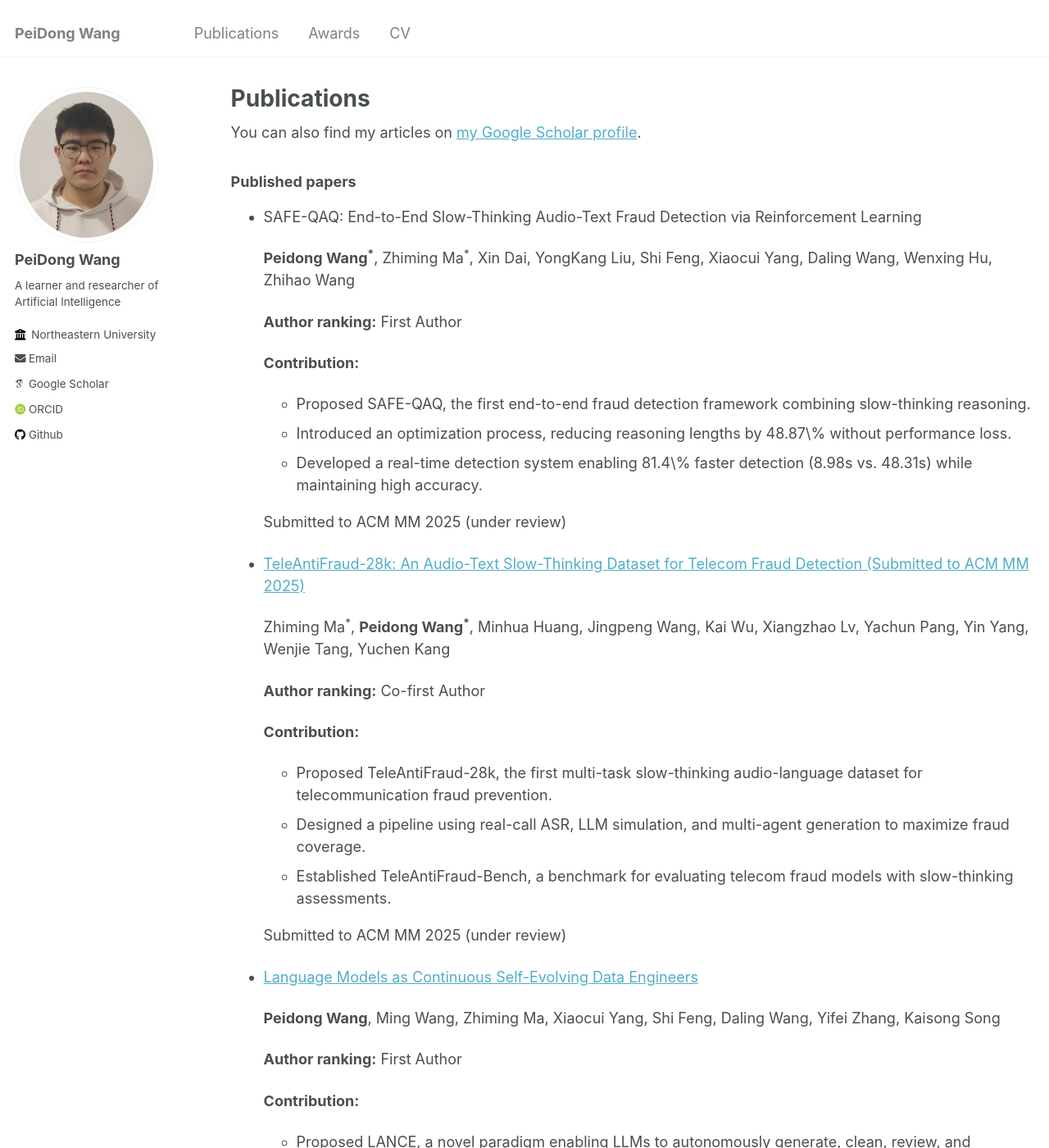
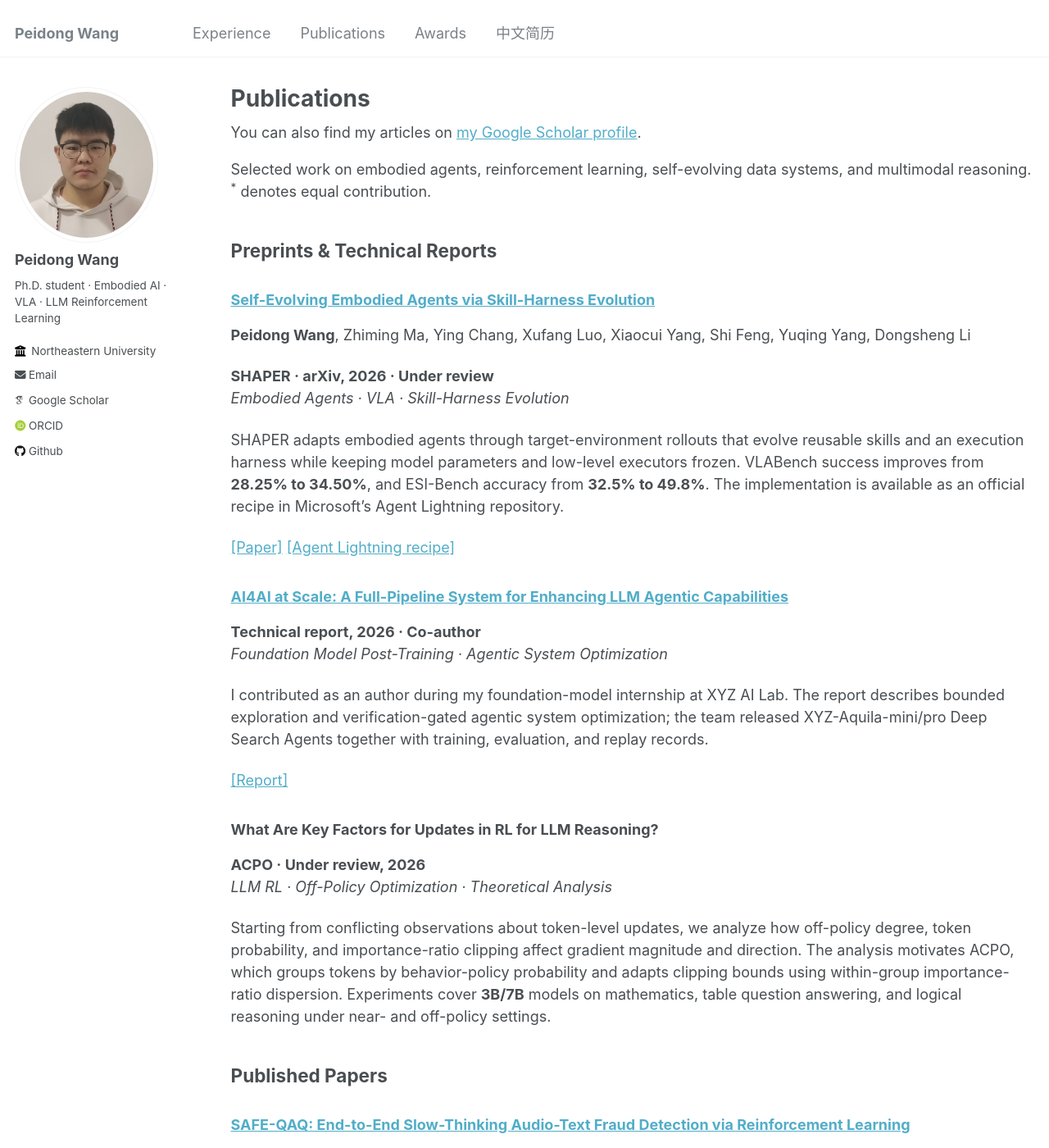
Before and after one commit to Control-derek/Control-derek.github.io, a Jekyll site: the page built from _pages/publications.md, in a window 1280 px wide and 1400 px high. Shown: the whole window at 82% size. Built offline with Jekyll 4.4.1, drawn with Linux system fonts in a browser that asks for light colours; some web fonts are replaced; some of the changed text lies outside the part shown.

Commit message:
Update research profile, robotics experience, and Chinese resume

```diff
--- a/_config.yml
+++ b/_config.yml
@@ -8,10 +8,10 @@
 
 # Basic Site Settings
 locale                   : "en-US"
-title                    : "PeiDong Wang"
+title                    : "Peidong Wang"
 title_separator          : "-"
-name                     : &name "PeiDong Wang"
-description              : &description "personal description"
+name                     : &name "Peidong Wang"
+description              : &description "Peidong Wang — Embodied AI, vision-language-action models, and reinforcement learning for LLMs. Ph.D. student at Northeastern University."
 url                      : "https://control-derek.github.io" # the base hostname & protocol for your site e.g. "https://mmistakes.github.io"
 baseurl                  : "" # the subpath of your site, e.g. "/blog"
 repository               : "Control-derek/Control-derek.github.io"
@@ -22,9 +22,9 @@ repository               : "Control-derek/Control-derek.github.io"
 author:
   # Biographic information
   avatar           : "picture2.jpg"
-  name             : "PeiDong Wang"
+  name             : "Peidong Wang"
   pronouns         : # example: "she/her"
-  bio              : "A learner and researcher of Artificial Intelligence"
+  bio              : "Ph.D. student · Embodied AI · VLA · LLM Reinforcement Learning"
   location         : # "Earth"
   employer         : "Northeastern University"
   uri              : # URL
--- a/_data/navigation.yml
+++ b/_data/navigation.yml
@@ -1,5 +1,8 @@
 # main links links
 main:
+  - title: "Experience"
+    url: /experience/
+
   - title: "Publications"
     url: /publications/
 
@@ -18,7 +21,7 @@ main:
   # - title: "Blog Posts"
   #   url: /year-archive/
 
-  - title: "CV"
+  - title: "中文简历"
     url: /cv/
 
   # - title: "Guide"
--- /dev/null
+++ b/_pages/experience.md
@@ -0,0 +1,67 @@
+---
+layout: archive
+title: "Research & Robotics Experience"
+permalink: /experience/
+author_profile: true
+---
+
+## Research internships
+
+### XYZ AI Lab (行云至理研究院)
+
+**Foundation Model Research Intern · Shanghai · May 2026–present**<br>
+Mentor: **Xufang Luo**
+
+- Contribute to Code Agent pre-training, RL baselines, and data-to-training workflows. Work on filtering, rendering, deduplication, and scoring for four data types: non-PR commits, PR relations, review feedback, and code review.
+- Scored **232 million commit samples** and built auditable relaxed/strict quality gates. Across task types, **62.9%–94.4% of candidates in calibration sets** failed the quality rules, informing pre-training and mid-training data selection.
+- Co-authored **[AI4AI at Scale](https://xyz-lab.ai/blogs/ai4ai-at-scale/assets/bounded-exploration-ai4ai-system-optimization.pdf)** on bounded exploration and verification-gated agentic system optimization. The team released XYZ-Aquila-mini/pro Deep Search Agents with training, evaluation, and replay records.
+
+### Microsoft Research Asia (MSRA)
+
+**Research Intern · Shanghai · June 2025–May 2026**<br>
+Mentor: **Xufang Luo**
+
+- Study RLVR/GRPO updates through **ACPO**. Starting from conflicting findings about high-entropy and low-probability tokens, analyze how the number of updates per rollout changes off-policy degree, importance-ratio dispersion, and clipping behavior.
+- Derive the relationship between token probability and importance-ratio variance, and characterize the conditional clipped gradient expectation to explain gradient dominance reversal. Use probability-bin-specific clipping thresholds informed by within-bin importance-ratio dispersion; evaluate on **3B/7B** models across mathematics, table QA, and logical reasoning.
+
+## Embodied agents and physical robots
+
+### SHAPER — Self-Evolving Embodied Agents via Skill-Harness Evolution
+
+**First author · MSRA research project · 2026**<br>
+[Paper](https://arxiv.org/abs/2608.11350) · [Agent Lightning recipe](https://github.com/microsoft/agent-lightning/tree/v0.x/contrib/recipes/shaper)
+
+- Evolve skills and an execution harness through target-environment rollouts while keeping model parameters and low-level executors frozen, adapting embodied agents without weight updates.
+- Improve **VLABench success from 28.25% to 34.50% (+6.25 pp)** and **ESI-Bench accuracy from 32.5% to 49.8% (+17.3 pp)**. The implementation was merged into Microsoft's Agent Lightning repository as an official recipe, covering training and evaluation on both benchmarks.
+
+### SO-ARM101 — VLA Behavior Cloning & Online Reinforcement Learning
+
+**Personal robotics project · 2026**<br>
+LeRobot · OpenPI · π₀.₅ · ACT · SmolVLA · Residual RL
+
+- Built a six-joint leader/follower robot setup with fixed and wrist cameras, **30 Hz teleoperation**, and remote inference. Collected **120 demonstrations / 25,316 frames** for stacking a medicine box onto a tea tin, with video/trajectory consistency checks, semantic quality review, idle-frame trimming, and training-set normalization.
+- Conducted π₀.₅ full-parameter BC fine-tuning and physical evaluation. The medicine-box policy completed **39/39 trials (100.0%) across 13 placements** in the reported test batch.
+- For grasping a toy sword and aligning it with a sword-stand slot, used a **frozen π₀.₅ and an offline-trained RL Token** with two-stage **TD3-style residual Actor-Critic** policies for grasping and placement. Online learning increased complete-task success from **2/12 (16.7%) with BC to 9/12 (75.0%) after RL**.
+
+### ROBOCON 2022 — Motion Control
+
+**October 2021–July 2022**<br>
+National First Prize (Runner-up), “Create Brilliant Together” · National Third Prize, “Robot Equestrian”
+
+- Combined Brown's triple exponential smoothing and Kalman filtering for moving-target prediction and delay compensation; used cubic B-splines and minimum-snap methods for two-robot trajectory planning.
+- Developed reaction-wheel MPC and PID controllers for quadruped balance, with a three-state, three-step MPC formulation and constrained QPs using Eigen/OSQP. Completed **5 ms Linux–STM32F407 bench closed-loop integration** and contributed to embedded control and foot-end trajectory development.
+
+## Multimodal RL and deployment
+
+### SAFE-QAQ — Audio-Text Fraud Detection
+
+**Co-first author · Northeastern University × China Mobile Internet · March–April 2025**<br>
+ACL 2026 · [Paper](https://aclanthology.org/2026.acl-long.1201/) · [Code](https://github.com/Control-derek/SAFE-QAQ)
+
+- Built an end-to-end audio-text reasoning framework using GRPO with rule-based rewards, followed by rejection-sampling fine-tuning and length-constrained RL for efficient reasoning.
+- Deployed with China Mobile in a production anti-fraud pipeline processing **over 70,000 calls daily**. Achieved **87.49 average classification F1** on TeleAntiFraud-Bench with **48.87% shorter reasoning chains**; the chunk-based real-time variant reports **8.98 s average detection duration**.
+
+## Skills
+
+**Embodied AI & robotics:** LeRobot, OpenPI, ACT, SmolVLA, π₀.₅, residual RL, SO-ARM101, STM32, PID, MPC.<br>
+**LLMs & training:** PyTorch, Transformers, RLVR/GRPO, off-policy RL, Code Agents, training data curation.
--- a/_pages/publications.md
+++ b/_pages/publications.md
@@ -9,73 +9,90 @@ author_profile: true
   <div class="wordwrap">You can also find my articles on <a href="{{site.author.googlescholar}}">my Google Scholar profile</a>.</div>
 {% endif %}
 
-<!-- {% include base_path %}
+Selected work on embodied agents, reinforcement learning, self-evolving data systems, and multimodal reasoning. <sup>*</sup> denotes equal contribution.
 
-{% for post in site.publications reversed %}
-  {% include archive-single.html %}
-{% endfor %} -->
-### Published papers
+## Preprints & Technical Reports
 
-- SAFE-QAQ: End-to-End Slow-Thinking Audio-Text Fraud Detection via Reinforcement Learning
+### [Self-Evolving Embodied Agents via Skill-Harness Evolution](https://arxiv.org/abs/2608.11350)
 
-  **Peidong Wang<sup>\*</sup>**, Zhiming Ma<sup>\*</sup>, Xin Dai, YongKang Liu, Shi Feng, Xiaocui Yang, Daling Wang, Wenxing Hu, Zhihao Wang
+**Peidong Wang**, Zhiming Ma, Ying Chang, Xufang Luo, Xiaocui Yang, Shi Feng, Yuqing Yang, Dongsheng Li
 
-  **Author ranking:** First Author
+**SHAPER · arXiv, 2026 · Under review**<br>
+*Embodied Agents · VLA · Skill-Harness Evolution*
 
-  **Contribution:**
-   * Proposed SAFE-QAQ, the first end-to-end fraud detection framework combining slow-thinking reasoning.
-   * Introduced an optimization process, reducing reasoning lengths by 48.87\% without performance loss.
-   * Developed a real-time detection system enabling 81.4\% faster detection (8.98s vs. 48.31s) while maintaining high accuracy.
+SHAPER adapts embodied agents through target-environment rollouts that evolve reusable skills and an execution harness while keeping model parameters and low-level executors frozen. VLABench success improves from **28.25% to 34.50%**, and ESI-Bench accuracy from **32.5% to 49.8%**. The implementation is available as an official recipe in Microsoft's Agent Lightning repository.
 
-  Submitted to ACM MM 2025 (under review)
+[[Paper]](https://arxiv.org/abs/2608.11350) [[Agent Lightning recipe]](https://github.com/microsoft/agent-lightning/tree/v0.x/contrib/recipes/shaper)
 
-- [TeleAntiFraud-28k: An Audio-Text Slow-Thinking Dataset for Telecom Fraud Detection (Submitted to ACM MM 2025)](https://arxiv.org/abs/2503.24115)
+### [AI4AI at Scale: A Full-Pipeline System for Enhancing LLM Agentic Capabilities](https://xyz-lab.ai/blogs/ai4ai-at-scale/assets/bounded-exploration-ai4ai-system-optimization.pdf)
 
-  Zhiming Ma<sup>\*</sup>, **Peidong Wang<sup>\*</sup>**, Minhua Huang, Jingpeng Wang, Kai Wu, Xiangzhao Lv, Yachun Pang, Yin Yang, Wenjie Tang, Yuchen Kang
+**Technical report, 2026 · Co-author**<br>
+*Foundation Model Post-Training · Agentic System Optimization*
 
-  **Author ranking:** Co-first Author
+I contributed as an author during my foundation-model internship at XYZ AI Lab. The report describes bounded exploration and verification-gated agentic system optimization; the team released XYZ-Aquila-mini/pro Deep Search Agents together with training, evaluation, and replay records.
 
-  **Contribution:**
-   * Proposed TeleAntiFraud-28k, the first multi-task slow-thinking audio-language dataset for telecommunication fraud prevention.
-   * Designed a pipeline using real-call ASR, LLM simulation, and multi-agent generation to maximize fraud coverage.
-   * Established TeleAntiFraud-Bench, a benchmark for evaluating telecom fraud models with slow-thinking assessments.
+[[Report]](https://xyz-lab.ai/blogs/ai4ai-at-scale/assets/bounded-exploration-ai4ai-system-optimization.pdf)
 
-  Submitted to ACM MM 2025 (under review)
+### What Are Key Factors for Updates in RL for LLM Reasoning?
 
-- [Language Models as Continuous Self-Evolving Data Engineers](https://arxiv.org/abs/2412.15151)
+**ACPO · Under review, 2026**<br>
+*LLM RL · Off-Policy Optimization · Theoretical Analysis*
 
-  **Peidong Wang**, Ming Wang, Zhiming Ma, Xiaocui Yang, Shi Feng, Daling Wang, Yifei Zhang, Kaisong Song
+Starting from conflicting observations about token-level updates, we analyze how off-policy degree, token probability, and importance-ratio clipping affect gradient magnitude and direction. The analysis motivates ACPO, which groups tokens by behavior-policy probability and adapts clipping bounds using within-group importance-ratio dispersion. Experiments cover **3B/7B** models on mathematics, table question answering, and logical reasoning under near- and off-policy settings.
 
-  **Author ranking:** First Author
+## Published Papers
 
-  **Contribution:**
-  * Proposed LANCE, a novel paradigm enabling LLMs to autonomously generate, clean, review, and annotate data for training themselves.
-  * LANCE automates post-training data construction, improving efficiency, quality, and model performance across tasks by iterative self-training.
-  * LANCE enhances mathematical reasoning, improving both basic and advanced tasks with general-purpose data.
+### [SAFE-QAQ: End-to-End Slow-Thinking Audio-Text Fraud Detection via Reinforcement Learning](https://aclanthology.org/2026.acl-long.1201/)
 
-  Submitted to ACL 2025 (under review)
+**Peidong Wang<sup>*</sup>**, Zhiming Ma<sup>*</sup>, Xin Dai<sup>*</sup>, Yongkang Liu, Shi Feng, Xiaocui Yang, Wenxing Hu, Zhihao Wang, Mingjun Pan, Li Yuan, Daling Wang
 
-- [STICKERCONV: Generating Multimodal Empathetic Responses from Scratch](https://neu-datamining.github.io/StickerConv/)
+**ACL 2026**<br>
+*Multimodal RL · Audio Reasoning · GRPO*
 
-  Yiqun Zhang<sup>\*</sup>, Fanheng Kong<sup>\*</sup>, **Peidong Wang<sup>\*</sup>**, Shuang Sun, Lingshuai Wang,  Shi Feng, Daling Wang, Yifei Zhang, Kaisong Song
+An end-to-end audio-text fraud detection framework with rule-based reasoning rewards and efficient, chunk-based risk assessment. Deployed in China Mobile's anti-fraud business pipeline, it processes **over 70,000 calls daily**. SAFE-QAQ achieves **87.49 average classification F1** on TeleAntiFraud-Bench and reduces reasoning length by **48.87%**; its real-time variant detects risk in **8.98 seconds on average**.
 
-  **Author ranking:** Co-first Author
+[[Paper]](https://aclanthology.org/2026.acl-long.1201/) [[PDF]](https://aclanthology.org/2026.acl-long.1201.pdf) [[Code]](https://github.com/Control-derek/SAFE-QAQ)
 
-  **Contribution:**
-  * Introduced Agent4SC, a multi-agent framework that creates S{\small TICKER}C{\small ONV}, a multimodal empathetic dialogue dataset.
-  * Designed [PEGS📌](https://github.com/ZhangYiqun018/StickerConv), a framework generating empathetic text and sticker responses based on emotional and contextual dynamics.
-  * Proposed a method for evaluating multimodal empathetic responses, leveraging LLMs to assess empathy, consistency, and ranking quality.
+### [Language Models as Continuous Self-Evolving Data Engineers](https://aclanthology.org/2025.emnlp-main.914/)
 
-  *Annual Meeting of the Association for Computational Linguistics(ACL 2024)* [CCF A] [[Home page]](https://neu-datamining.github.io/StickerConv/) [[PDF]](https://arxiv.org/pdf/2402.01679) [[GitHub]](https://github.com/ZhangYiqun018/StickerConv) [[arxiv]](https://arxiv.org/abs/2402.01679) [[🤗]](https://huggingface.co/datasets/NEUDM/StickerConv)
+**Peidong Wang**, Ming Wang, Zhiming Ma, Xiaocui Yang, Shi Feng, Daling Wang, Yifei Zhang, Kaisong Song
 
-- [TIGER: A Unified Generative Model Framework for Multimodal Dialogue Response Generation](https://aclanthology.org/2024.lrec-main.1403/)
+**EMNLP 2025**<br>
+*Recursive Self-Improvement · Data Agents*
 
-  Fanheng Kong, **Peidong Wang**, Shi Feng, Daling Wang, Yifei Zhang
+LANCE enables language models to generate, clean, review, and annotate their own training data with preference information. Iterative self-training connects data construction with model improvement, reducing reliance on external supervision for post-training data.
 
-  **Author ranking:** Second Author
+[[Paper]](https://aclanthology.org/2025.emnlp-main.914/) [[PDF]](https://aclanthology.org/2025.emnlp-main.914.pdf) [[Code]](https://github.com/Control-derek/LANCE)
 
-  **Contribution:**
-  * Proposed TIGER, a unified generative framework for multimodal dialogue response generation with text and images.
-  * Achieved state-of-the-art results on automatic and human evaluations, validating TIGER's effectiveness in multimodal conversations.
+### [TeleAntiFraud-28k: An Audio-Text Slow-Thinking Dataset for Telecom Fraud Detection](https://arxiv.org/abs/2503.24115)
 
-  *The 2024 Joint International Conference on Computational Linguistics, Language Resources and Evaluation (LREC-COLING 2024)* [CCF B] [[PDF]](https://aclanthology.org/2024.lrec-main.1403.pdf) [[GitHub]](https://github.com/friedrichor/TIGER) [[Demo]](https://www.youtube.com/watch?v=Kd0CMwDs8Rk)
+Zhiming Ma<sup>*</sup>, **Peidong Wang<sup>*</sup>**, Minhua Huang, Jingpeng Wang, Kai Wu, Xiangzhao Lv, Yachun Pang, Yin Yang, Wenjie Tang, Yuchen Kang
+
+**ACM Multimedia 2025**<br>
+*Audio-Text Dataset · Fraud Detection Benchmark*
+
+A multi-task audio-text dataset for telecom fraud detection, built through real-call transcription, LLM simulation, and multi-agent generation. The accompanying TeleAntiFraud-Bench evaluates fraud detection and slow-thinking audio-language reasoning.
+
+[[Paper]](https://arxiv.org/abs/2503.24115) [[Code & Data]](https://github.com/JimmyMa99/TeleAntiFraud)
+
+### [STICKERCONV: Generating Multimodal Empathetic Responses from Scratch](https://aclanthology.org/2024.acl-long.417/)
+
+Yiqun Zhang<sup>*</sup>, Fanheng Kong<sup>*</sup>, **Peidong Wang<sup>*</sup>**, Shuang Sun, Lingshuai Wang, Shi Feng, Daling Wang, Yifei Zhang, Kaisong Song
+
+**ACL 2024**<br>
+*Multimodal LLMs · Multi-Agent Systems · Empathetic Dialogue*
+
+Agent4SC uses collaborative agents to construct a multimodal empathetic dialogue dataset. The PEGS framework generates contextually relevant text and sticker responses, supported by LLM-based evaluation of empathy and consistency.
+
+[[Paper]](https://aclanthology.org/2024.acl-long.417/) [[Project]](https://neu-datamining.github.io/StickerConv/) [[Code]](https://github.com/ZhangYiqun018/StickerConv) [[Dataset]](https://huggingface.co/datasets/NEUDM/StickerConv)
+
+### [TIGER: A Unified Generative Model Framework for Multimodal Dialogue Response Generation](https://aclanthology.org/2024.lrec-main.1403/)
+
+Fanheng Kong, **Peidong Wang**, Shi Feng, Daling Wang, Yifei Zhang
+
+**LREC-COLING 2024**<br>
+*Multimodal Dialogue · Response Generation*
+
+A unified generative framework for dialogue responses containing both text and images, evaluated through automatic metrics and human judgments.
+
+[[Paper]](https://aclanthology.org/2024.lrec-main.1403/) [[PDF]](https://aclanthology.org/2024.lrec-main.1403.pdf) [[Code]](https://github.com/friedrichor/TIGER) [[Demo]](https://www.youtube.com/watch?v=Kd0CMwDs8Rk)
```
Also changed, not shown: _pages/about.md (+23 -14 lines), _pages/cv.md (+10 -6 lines), 2 other files.
